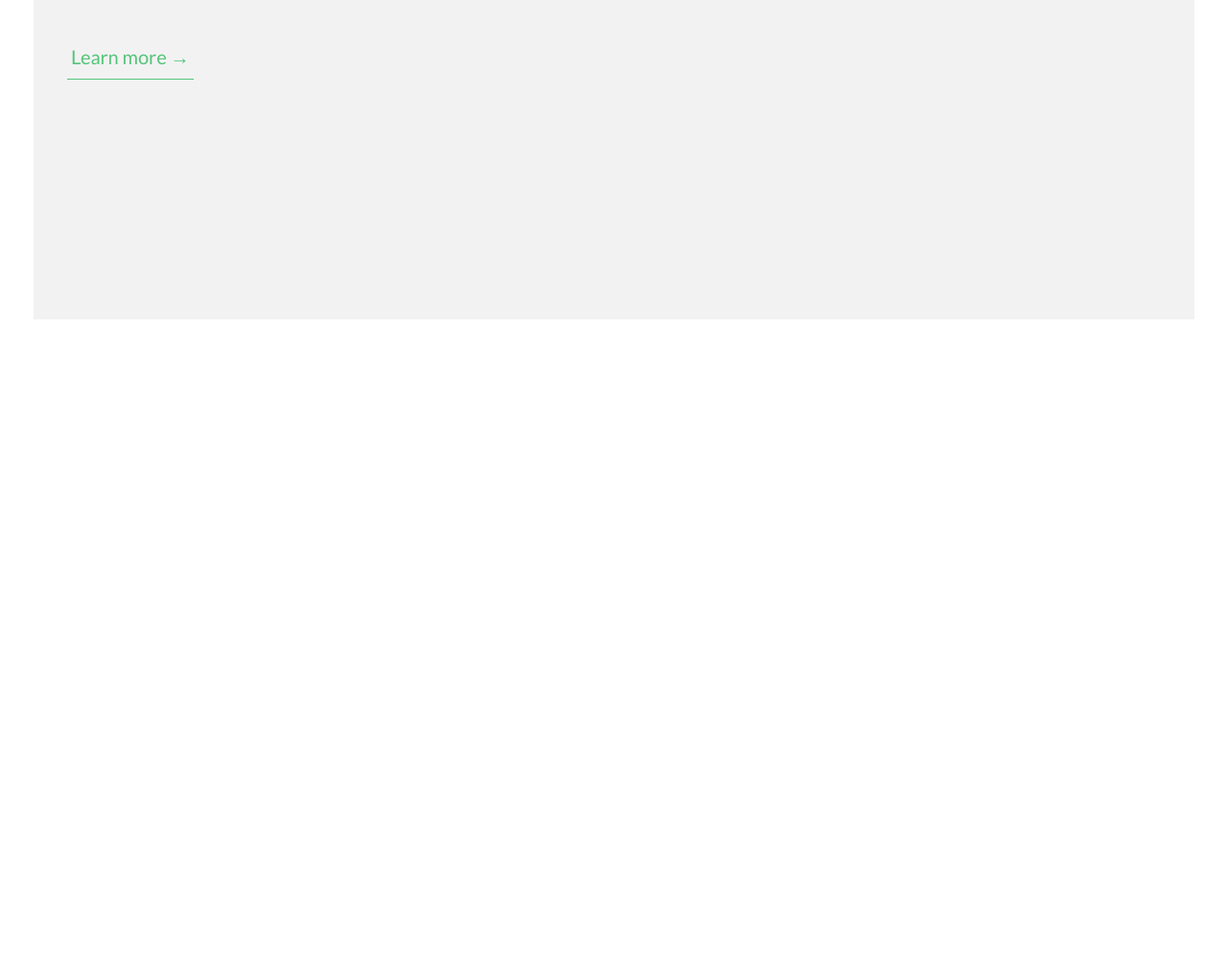
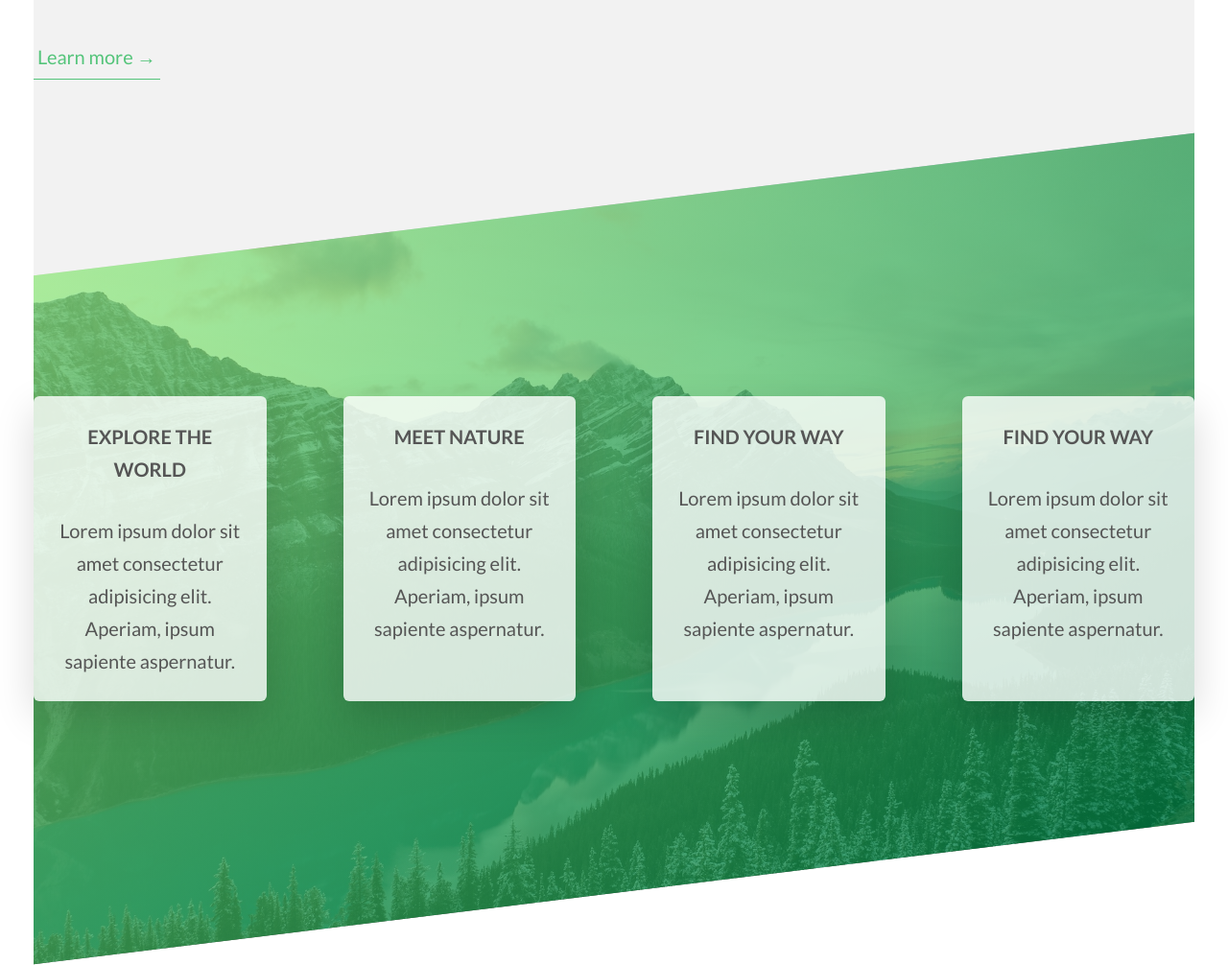
Before and after one commit to Jakubisik/Natours-Tours-Web, a plain HTML site: page index.html in a window 1280 px wide. Shown: the part 1380-2386 px from the top of the page at 96% size. Before the commit the page ends 1748 px from the top, so only its background shows below. Drawn offline with Linux system fonts and the light colour scheme.

Commit message:
sectionAbout new content-2.3

```diff
--- a/index.html
+++ b/index.html
@@ -10,6 +10,7 @@
       href="https://fonts.googleapis.com/css2?family=Lato:wght@100;300;400;500;600;700;900&display=swap"
       rel="stylesheet"
     />
+    <script src="https://unpkg.com/phosphor-icons"></script>
     <link rel="stylesheet" href="sass/main.css" />
     <title>Project</title>
   </head>
@@ -71,6 +72,56 @@
           </div>
         </div>
       </section>
+      <section class="section--features">
+        <div class="row">
+          <div class="features--box u-center-text">
+            <i
+              class="ph-globe-thin features--box__img u-margin-bottom-samll"
+            ></i>
+            <h3 class="heading-tertiary u-margin-bottom-samll">
+              Explore the world
+            </h3>
+            <p class="paragraph">
+              Lorem ipsum dolor sit amet consectetur adipisicing elit. Aperiam,
+              ipsum sapiente aspernatur.
+            </p>
+          </div>
+          <div class="features--box u-center-text">
+            <i
+              class="ph-compass-thin features--box__img u-margin-bottom-samll"
+            ></i>
+            <h3 class="heading-tertiary u-margin-bottom-samll">Meet nature</h3>
+            <p class="paragraph">
+              Lorem ipsum dolor sit amet consectetur adipisicing elit. Aperiam,
+              ipsum sapiente aspernatur.
+            </p>
+          </div>
+          <div class="features--box u-center-text">
+            <i
+              class="ph-map-trifold-thin features--box__img u-margin-bottom-samll"
+            ></i>
+            <h3 class="heading-tertiary u-margin-bottom-samll">
+              Find your way
+            </h3>
+            <p class="paragraph">
+              Lorem ipsum dolor sit amet consectetur adipisicing elit. Aperiam,
+              ipsum sapiente aspernatur.
+            </p>
+          </div>
+          <div class="features--box u-center-text">
+            <i
+              class="ph-heart-thin features--box__img u-margin-bottom-samll"
+            ></i>
+            <h3 class="heading-tertiary u-margin-bottom-samll">
+              Find your way
+            </h3>
+            <p class="paragraph">
+              Lorem ipsum dolor sit amet consectetur adipisicing elit. Aperiam,
+              ipsum sapiente aspernatur.
+            </p>
+          </div>
+        </div>
+      </section>
     </main>
   </body>
 </html>
--- a/sass/main.scss
+++ b/sass/main.scss
@@ -219,7 +219,6 @@ body {
     color: hsl(0, 0%, 47%);
     font-size: 2rem;
     font-weight: 400;
-
     &::after {
       background-color: hsl(0, 0%, 100%);
       color: hsl(0, 0%, 47%);
@@ -292,7 +291,7 @@ body {
 }
 
 .row {
-  max-width: 114rem;
+  max-width: 150rem;
   margin: 0 auto;
   display: flex;
   gap: 8rem;
@@ -368,3 +367,41 @@ body {
     box-shadow: 0 1rem 2rem rgba(3, 3, 3, 0.3);
   }
 }
+
+.section--features {
+  background-size: cover;
+  background-position: top;
+  background-image: linear-gradient(
+      to right bottom,
+      hsla(110.8, 81.8%, 72%, 0.7),
+      hsla(152deg, 100%, 28%, 0.7)
+    ),
+    url(../img/nat-4.jpg);
+  transform: skewY(-7deg);
+  padding: 20rem 0;
+  margin-top: -12rem;
+
+  & > * {
+    transform: skewY(7deg);
+  }
+}
+
+.features--box {
+  background-color: hsla(0, 0%, 100%, 0.8);
+  border-radius: 6px;
+  box-shadow: 0 1.5rem 4rem rgba(0, 0, 0, 0.15);
+  padding: 2.5rem;
+
+  &__img {
+    font-size: 11rem;
+    font-weight: 300;
+    background-image: linear-gradient(
+      to right bottom,
+      hsl(111, 82%, 72%),
+      hsl(152, 100%, 28%)
+    );
+    background-clip: text;
+    -webkit-background-clip: text;
+    color: transparent;
+  }
+}
```
Also changed, not shown: img/compass.svg (added), img/globe-hemisphere-west.svg (added), img/heart.svg (added), img/map-trifold.svg (added), sass/main.css, 1 other file.
